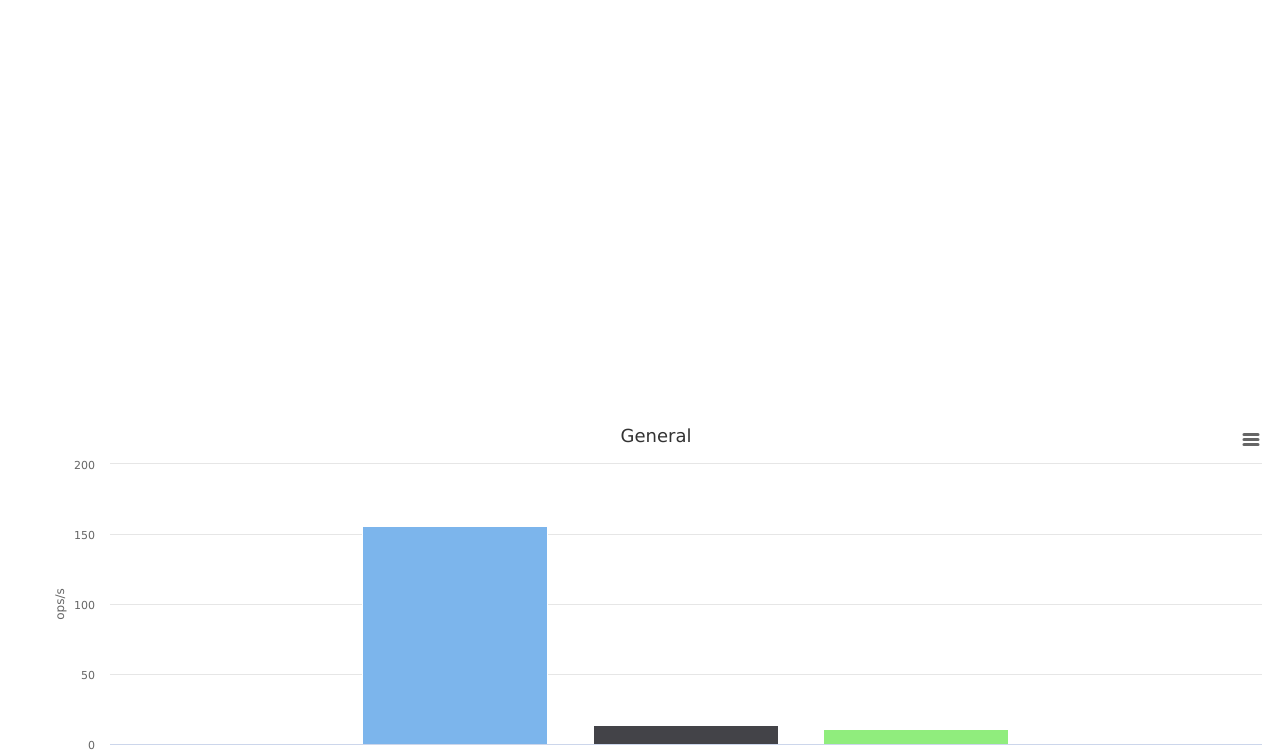
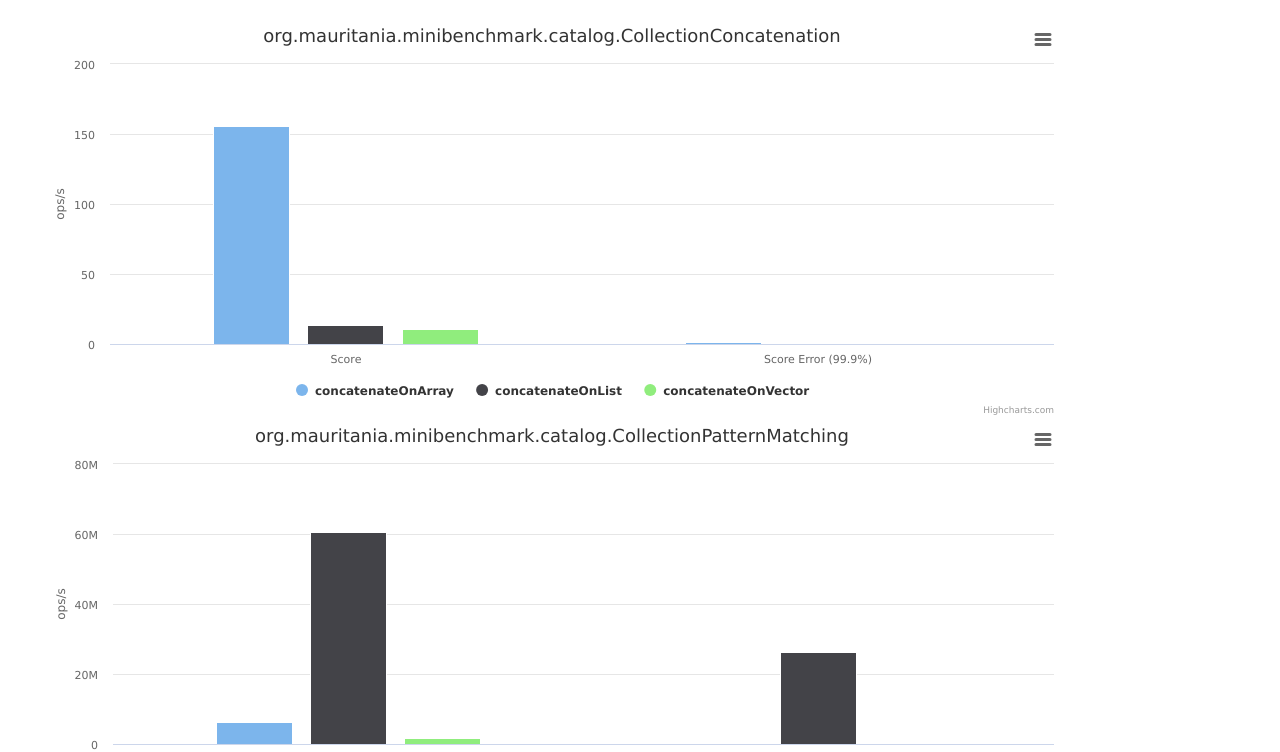
Before and after one commit to mauriciojost/scala-benchmark, a plain HTML site: page index.html in a window 1280 px wide. Shown: the part 70-822 px from the top of the page. Drawn offline with nearby package versions, Linux system fonts and the light colour scheme.

Commit message:
Some styling to the different graphs

```diff
--- a/index.html
+++ b/index.html
@@ -18,14 +18,14 @@
 </head>
 <body>
 <h1>Scala Micro Benchmarking</h1>
-<div id="container" style="width:1024px; min-width: 310px; height: 400px; margin: 0 auto"></div>
+<div id="container" </div>
 <script type="text/javascript">
 
 var $container = $('<div>').appendTo(document.body);
 function getClass(met) { return met.replace('.' + getMethod(met), '') }
 function getMethod(met) { return met.split(".").pop() }
 function isEligibleKeyColumn(itemNo) { return (itemNo == 0) }
-function isEligibleDataColumn(itemNo) { return (itemNo == 4) }
+function isEligibleDataColumn(itemNo) { return (itemNo == 4 || itemNo == 5) }
 
 var allCategories = []
 var allClasses = {}
@@ -73,30 +73,25 @@ $.get('report/input/raw.csv', function(data) {
         }
     });
 
-    var counter = 0
-    console.log('All classes: %o', allClasses)
+    for (iClass in allClasses) {
+        var div = document.createElement('div');
+        document.body.appendChild(div);
+        div.style.width = '1024px';
+        div.style.height = '400px';
+        div.style.margin = '0';
 
-    for (k in allClasses) {
-        $('.container-element').add('<div>Insert Div Content</div>');
         var options = {
             chart: {
-                renderTo: $container[counter],
+                renderTo: div,
                 defaultSeriesType: 'column'
             },
-            title: { text: 'General' },
+            title: { text: iClass },
             xAxis: { categories: allCategories },
             yAxis: { title: { text: 'ops/s' } },
-            series: allClasses[k].allMethods
+            series: allClasses[iClass].allMethods
         };
 
-        if (counter == 0 ) {
-            console.log('Key: ' + k)
-            console.log('Counter: ' + counter)
-            console.log('Options KO: %o', options)
-
-            var chart = new Highcharts.Chart(options)
-        }
-        counter++
+        var chart = new Highcharts.Chart(options)
     }
 
 });
```
